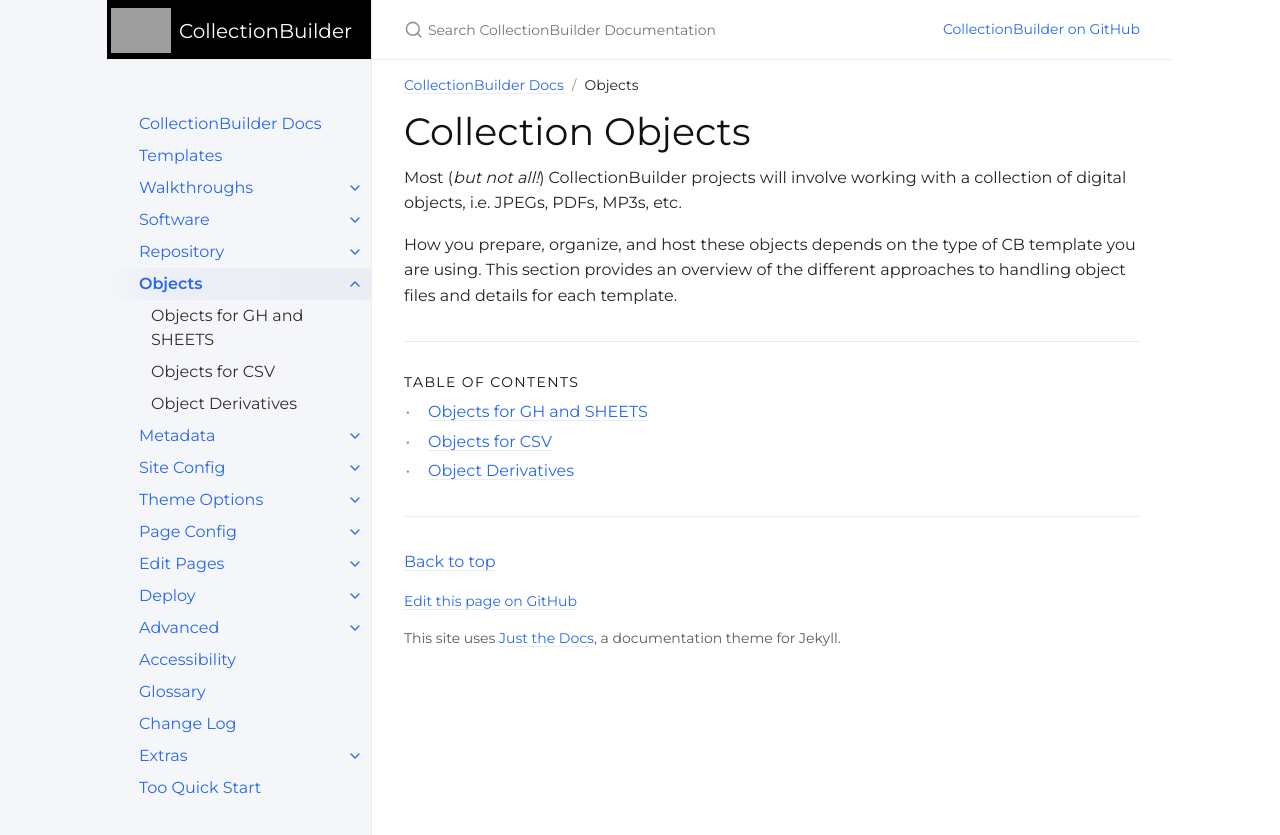
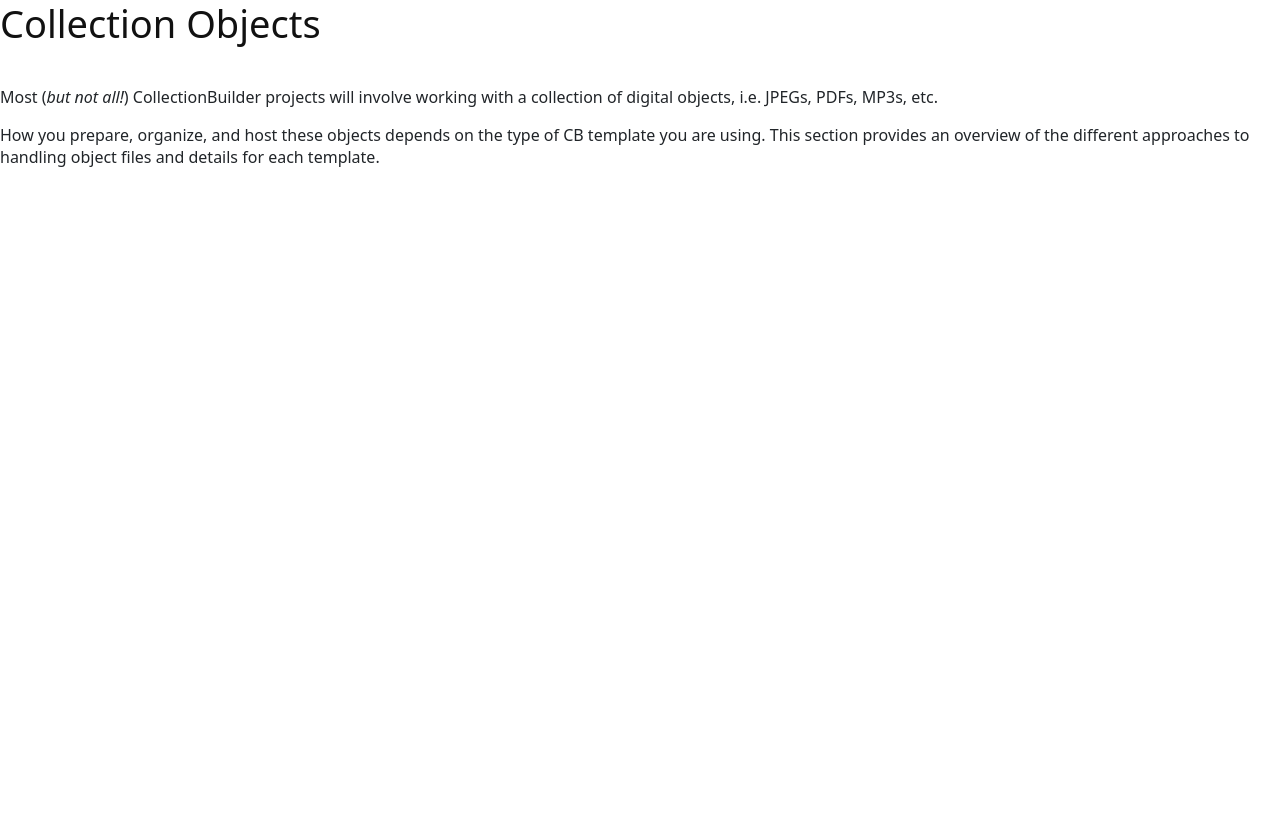
Before and after one commit to CollectionBuilder/cb-docs, a Jekyll site: the page built from docs/objects/index.md, in a window 1280 px wide. Shown: the top 835 px of the page. Built offline with Jekyll 4.4.1, drawn with Linux system fonts in a browser that asks for light colours; comment, search, counter and statistics services are not loaded.

Commit message:
basically removing most of just the docs so all the content prints

```diff
--- a/_config.yml
+++ b/_config.yml
@@ -102,7 +102,7 @@ defaults:
   - scope:
       path: "docs/*"
     values:
-      layout: "page"
+      layout: "all"
 
 
 kramdown:
--- /dev/null
+++ b/_layouts/all.html
@@ -0,0 +1,18 @@
+<!DOCTYPE html>
+<html lang="{{ site.lang | default: 'en-US' }}">
+    <head>
+        <link rel="stylesheet" href="{{ '/assets/css/just-the-docs-default.css' | relative_url }}">
+    </head>
+<body>
+<style>
+    footer,.breadcrumb-nav,.aux-nav,.search,.side-bar{display:none;}
+
+</style>
+
+  <div class="container">
+    {{ content }}
+  </div>
+
+</body>
+
+</html>
--- a/_layouts/page.html
+++ b/_layouts/page.html
@@ -1,5 +1,5 @@
 ---
-layout: default
+layout: all
 ---
 
 {{ content }}
--- /dev/null
+++ b/all.md
@@ -0,0 +1,11 @@
+---
+layout: all
+title: CollectionBuilder Docs All
+nav_order: 20
+description: "CollectionBuilder is an open source tool for creating digital collection and exhibit websites that are driven by metadata and powered by modern static web technology."
+---
+
+{% for page in site.pages %}
+    {{page.title}}
+    {{page.content}}
+{% endfor %}
```
